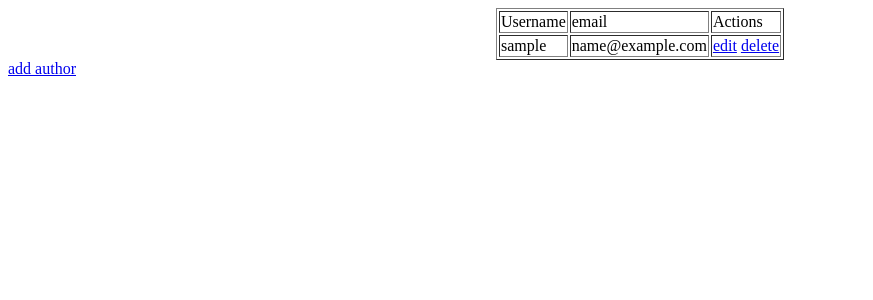
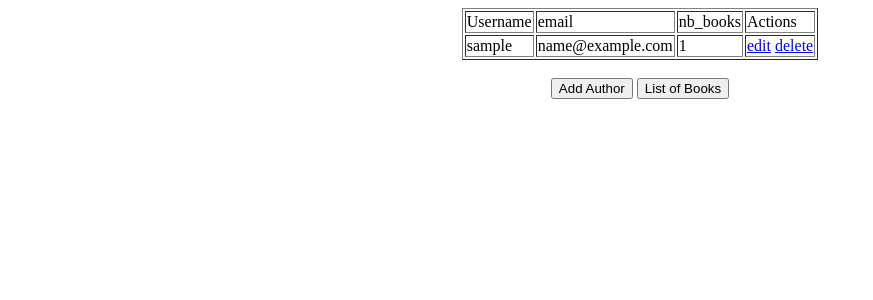
Before and after one commit to Sergera60/Atelier4, a Symfony app: template templates/author/list.html.twig in a window 1280 px wide. Shown: the top 300 px of the page, without its empty margins (0-873 px from the left). Run offline with Twig, Linux system fonts and the light colour scheme; the template is opened without the code that fills it: most values are stand-ins (such as "Sample title", 1, 10 or a date in 2020); some libraries are stand-ins or nearby versions.

Commit message:
made some upgrade on my code

```diff
--- a/src/Entity/Author.php
+++ b/src/Entity/Author.php
@@ -32,7 +32,9 @@ class Author
         $this->books = new ArrayCollection();
     }
 
-
+    public function getBookCount(): int {
+        return $this->books->count();
+    }
 
 
 
--- a/templates/author/list.html.twig
+++ b/templates/author/list.html.twig
@@ -6,6 +6,7 @@
 <tr>
 <td>Username</td>
 <td>email</td>
+<td>nb_books</td>
 <td>Actions</td>
 
 </tr>
@@ -17,6 +18,7 @@
 <tr>
 <td>{{a.Username}}</td>
 <td>{{a.email}}</td>
+<td>{{ a.getBookCount() }}</td>
 <td><a href="{{ path('edit', {'ide': a.Id}) }}" class="edit">edit</a>
 <a href="{{ path('delete', {'ide': a.Id}) }}" class="delete">delete</a></td>
 
@@ -26,4 +28,9 @@
 
 </table>
 
-<a href="{{ path('add_author') }}" class="add">add author</a>
+<br>
+<div align='center'>
+<button onclick="location.href='{{ path('add_author') }}'">Add Author</button>
+<button onclick="location.href='{{ path('list_books') }}'">List of Books</button>
+
+</div>
--- a/templates/book/list.html.twig
+++ b/templates/book/list.html.twig
@@ -44,5 +44,8 @@
     <br>
 <div style="text-align: center; margin-top: 20px;">
     <button onclick="location.href='{{ path('add_book') }}'">Create new</button>
+    <br>
+    <button onclick="location.href='{{ path('app_list') }}'">Return to author list</button>
+
 </div>
 {% endblock %}
```
